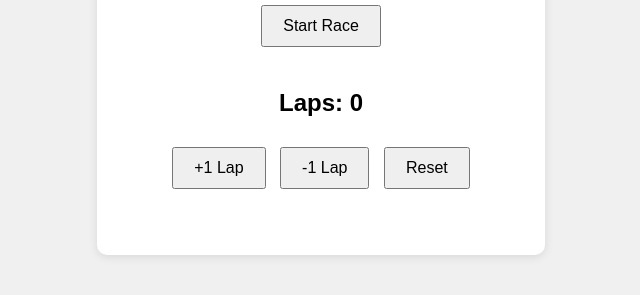
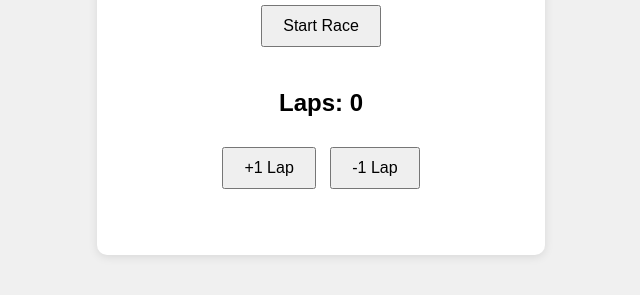
Before and after one commit to petesimple/lprunlapcounter, a plain HTML site: page index.html in a window 1280 px wide. Shown: the part 221-516 px from the top of the page, without its empty margins (319-959 px from the left). Drawn offline with Linux system fonts and the light colour scheme.

Commit message:
Update index.html
remove reset button

```diff
--- a/index.html
+++ b/index.html
@@ -19,7 +19,6 @@
       <h2>Laps: <span id="lapCount">0</span></h2>
       <button id="addLap">+1 Lap</button>
       <button id="subtractLap">-1 Lap</button>
-      <button id="resetLap">Reset</button>
     </div>
 
     <div id="summary"></div>
```
